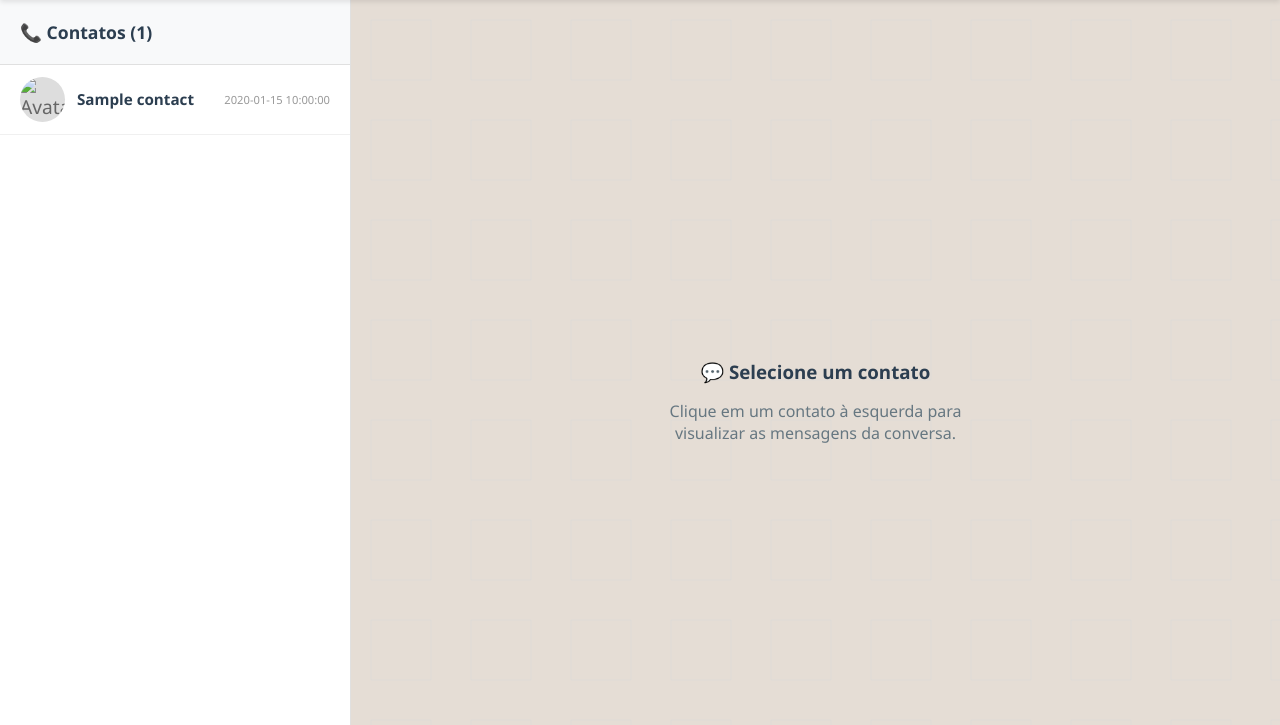
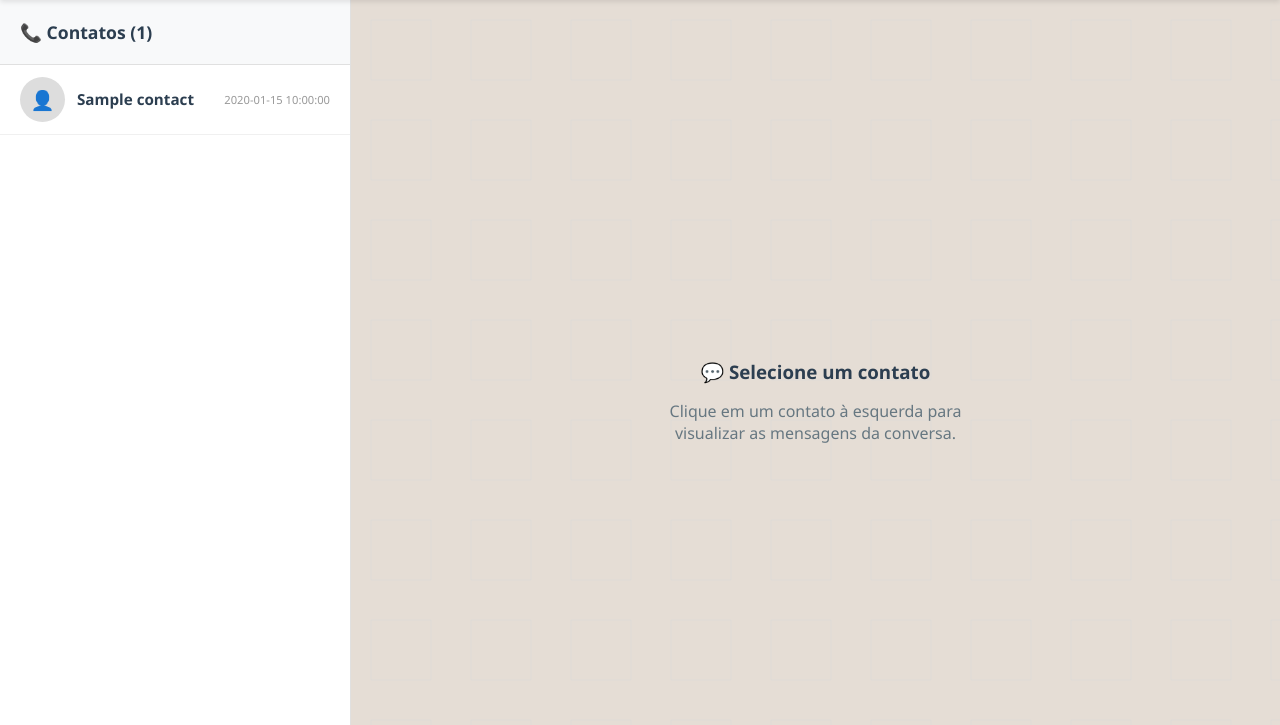
Before and after one commit to viniciusxv27/enviomkt, a Flask app: template templates/chats.html in a window 1280 px wide. Shown: the part 75-800 px from the top of the page. Run offline with Flask 3, Linux system fonts and the light colour scheme; the template is opened without the code that fills it: most values are stand-ins (such as "Sample title", 1, 10 or a date in 2020).

Commit message:
onerror img

```diff
--- a/templates/chats.html
+++ b/templates/chats.html
@@ -225,7 +225,7 @@
                     <div class="contact-item {% if contact.remoteJid == selected_jid %}active{% endif %}" onclick="openChat('{{ contact.remoteJid }}')">
                         <div class="contact-avatar">
                             {% if contact.profilePicUrl %}
-                                <img src="{{ contact.profilePicUrl }}" alt="Avatar" style="width: 100%; height: 100%; border-radius: 50%; object-fit: cover;">
+                                <img src="{{ contact.profilePicUrl }}" alt="Avatar" style="width: 100%; height: 100%; border-radius: 50%; object-fit: cover;" onerror="this.style.display='none'; this.parentNode.innerHTML='👤';">
                             {% else %}
                                 👤
                             {% endif %}
@@ -265,7 +265,7 @@
                             {% endif %}
                         {% endfor %}
                         {% if avatar_url %}
-                            <img src="{{ avatar_url }}" alt="Avatar" style="width: 40px; height: 40px; border-radius: 50%; object-fit: cover;">
+                            <img src="{{ avatar_url }}" alt="Avatar" style="width: 40px; height: 40px; border-radius: 50%; object-fit: cover;" onerror="this.style.display='none'; this.parentNode.innerHTML='👤';">
                         {% else %}
                             👤
                         {% endif %}
```
